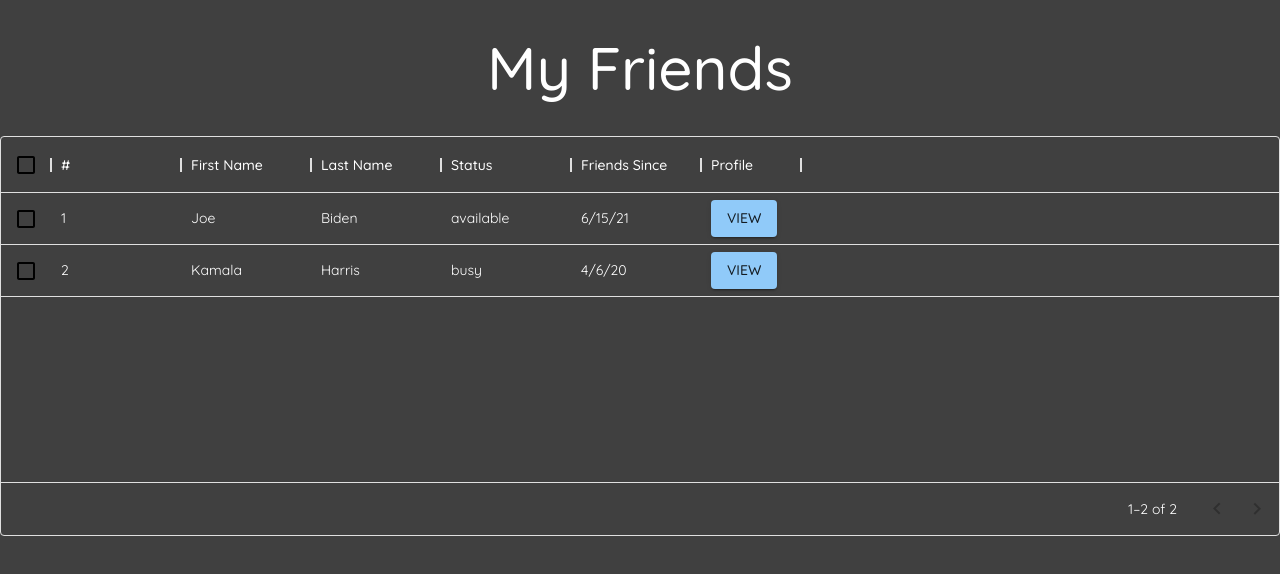
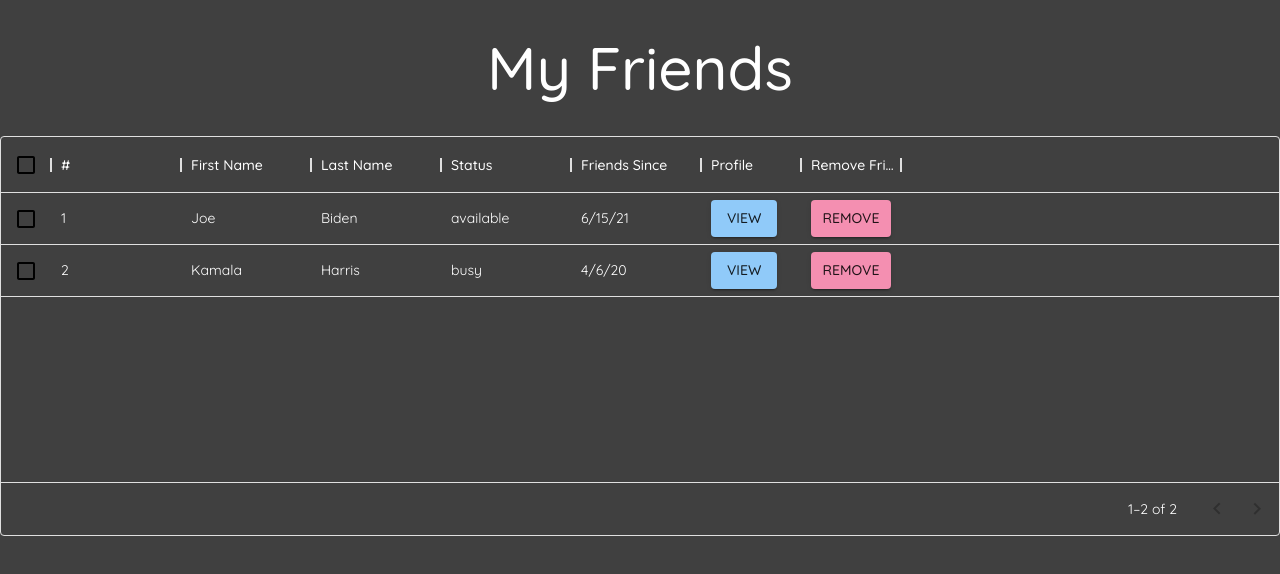
Before and after one commit to bsande6/HangoutMobile, a React (Create React App) app in the folder frontend/: page /friends in a window 1280 px wide. Shown: the top 574 px of the page. Built offline with nearby package versions, Linux system fonts and the light colour scheme.

Commit message:
Add files via upload

```diff
--- a/frontend/src/components/friends.js
+++ b/frontend/src/components/friends.js
@@ -19,6 +19,19 @@
             color="primary"
           >
             View
+          </Button>
+        );
+      }
+    },
+    {
+      field: "Remove Friend",
+      renderCell: (cellValues) => {
+        return (
+          <Button
+            variant="contained"
+            color="secondary"
+          >
+            Remove
           </Button>
         );
       }
```
